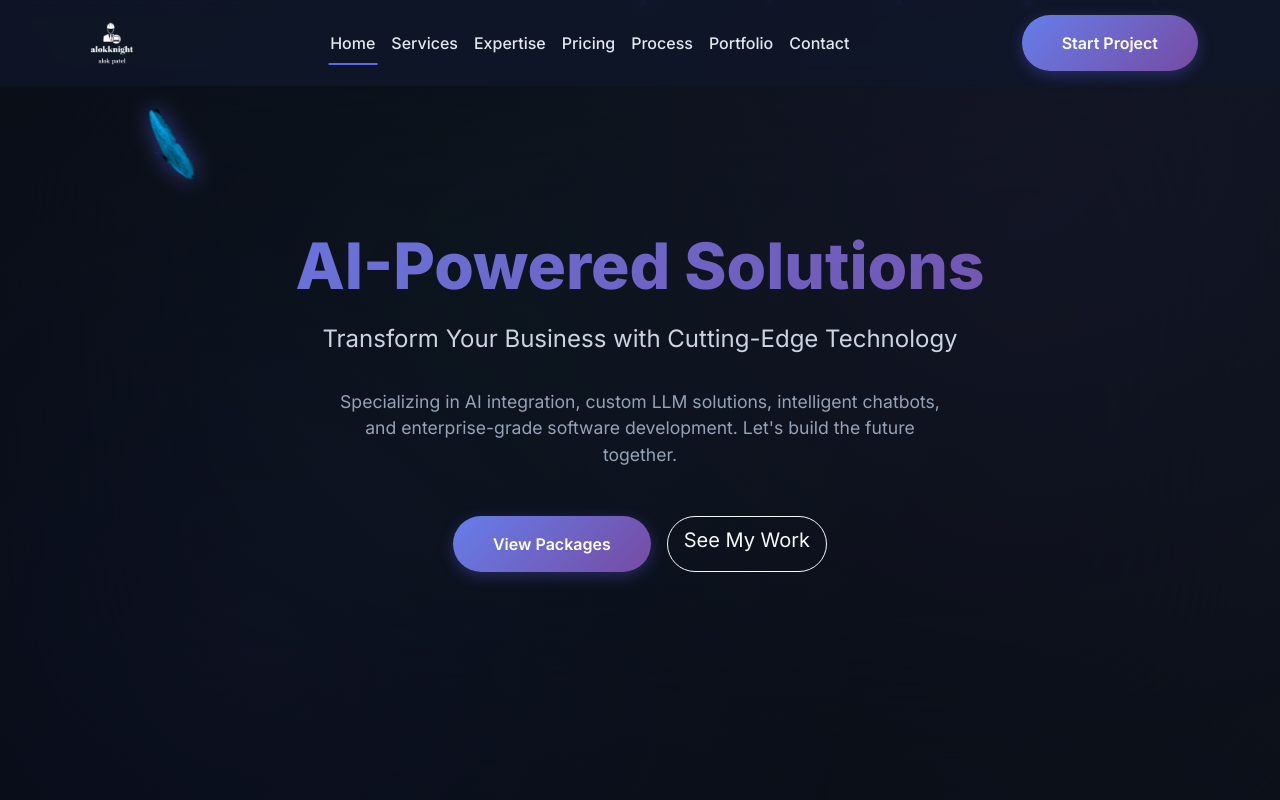
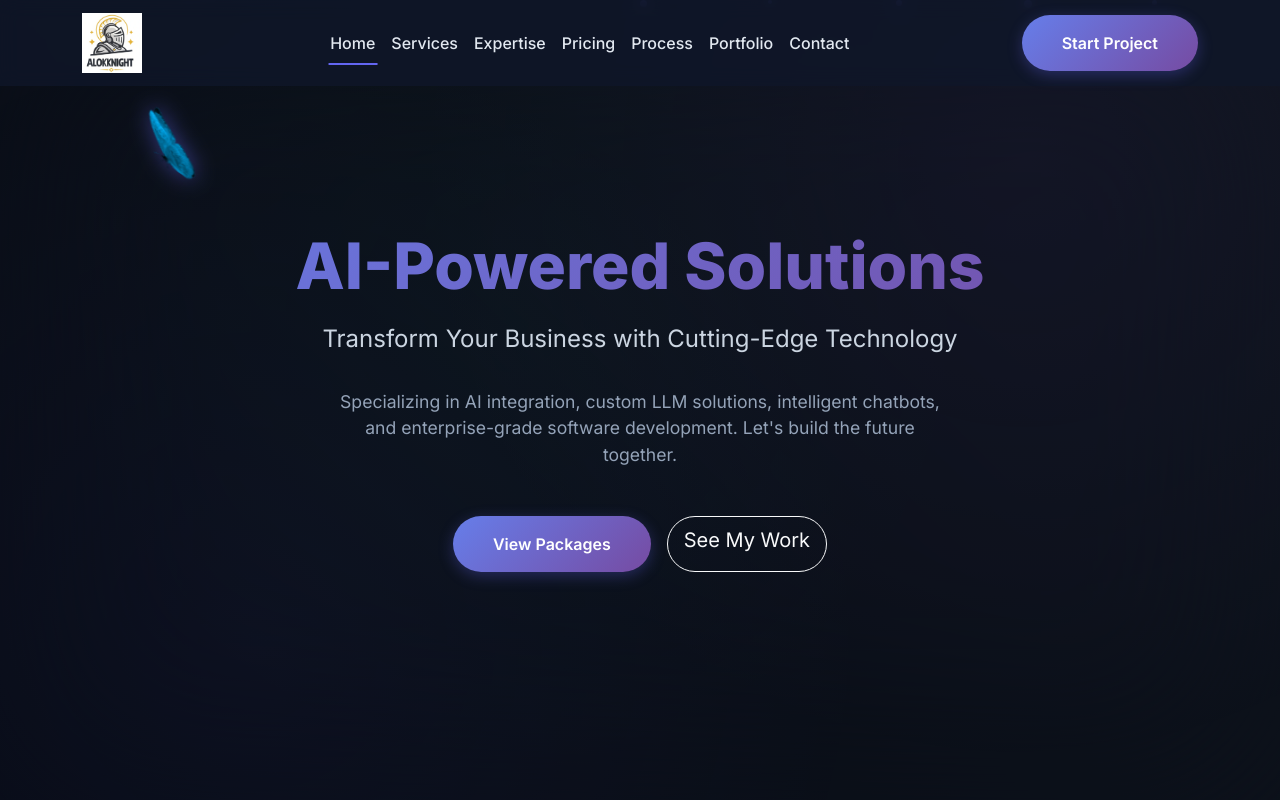
Before and after one commit to alokknight/alokknight.github.io, a plain HTML site: page index.html in a window 1280 px wide. Shown: the top 800 px of the page. Drawn offline with nearby package versions, Linux system fonts and the light colour scheme.

Commit message:
Update index.html

```diff
--- a/index.html
+++ b/index.html
@@ -4,7 +4,7 @@
     <meta charset="UTF-8" />
     <meta http-equiv="X-UA-Compatible" content="IE=edge" />
     <meta name="viewport" content="width=device-width, initial-scale=1" />
-    <link href="images/alokknight-logo.png" rel="icon" />
+    <link href="images/alokknight_logo.png" rel="icon" />
     <title>Alok Knight - AI Solutions & Development Services</title>
     <meta
       name="description"
@@ -1393,7 +1393,7 @@
     <nav class="navbar navbar-expand-lg navbar-dark fixed-top">
       <div class="container">
         <a class="navbar-brand" href="/">
-          <img src="images/alokknight-logo.png" alt="Alok Knight" style="width: 60px; height: 60px;">
+          <img src="images/alokknight_logo.png" alt="Alok Knight" style="width: 60px; height: 60px;">
         </a>
         <button class="navbar-toggler" type="button" data-bs-toggle="collapse" data-bs-target="#navbarNav">
           <span class="navbar-toggler-icon"></span>
```
